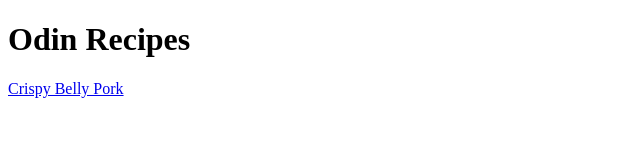
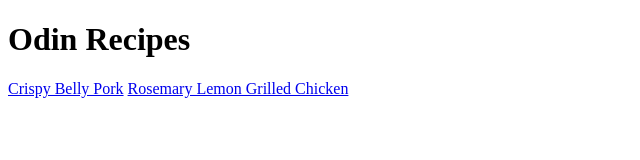
Before and after one commit to Grimshady1990/odin-recipes, a plain HTML site: page index.html in a window 1280 px wide. Shown: the whole page, without its empty margins (0-640 px from the left). Drawn offline with Linux system fonts and the light colour scheme.

Commit message:
Add link to lemon-chicken.html

```diff
--- a/index.html
+++ b/index.html
@@ -11,5 +11,7 @@
 
     <a href="./recipes/crispy-belly-pork.html">Crispy Belly Pork</a>
 
+    <a href="./recipes/lemon-chicken.html">Rosemary Lemon Grilled Chicken</a>
+
 </body>
 </html>
```
